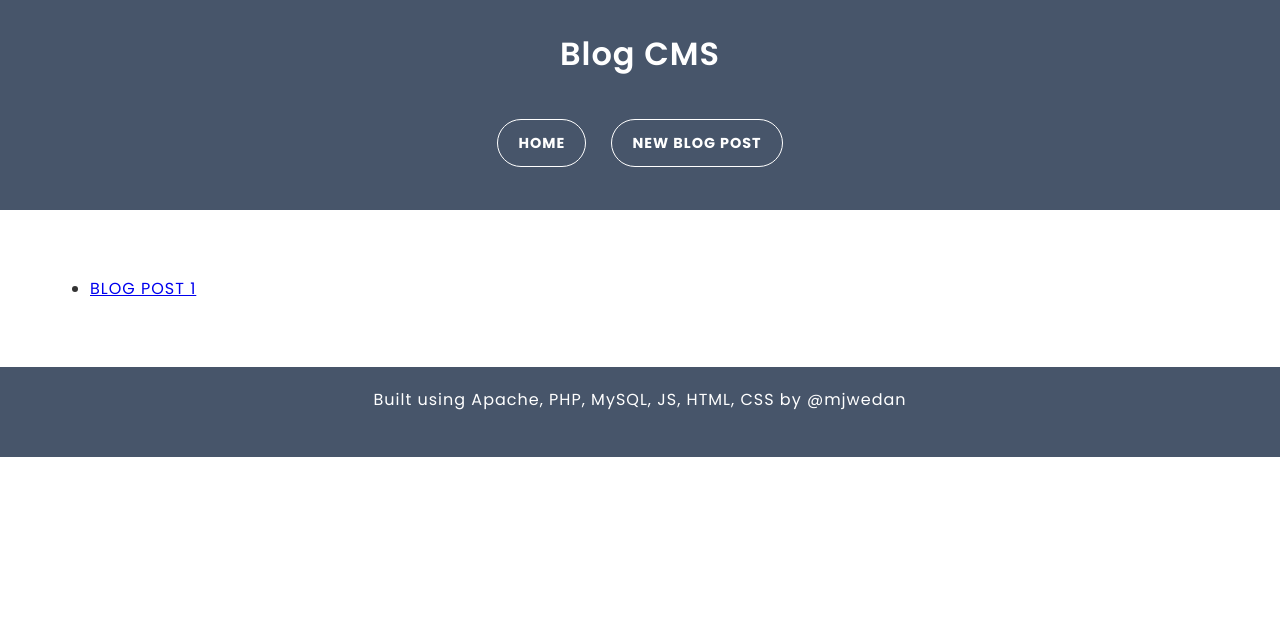
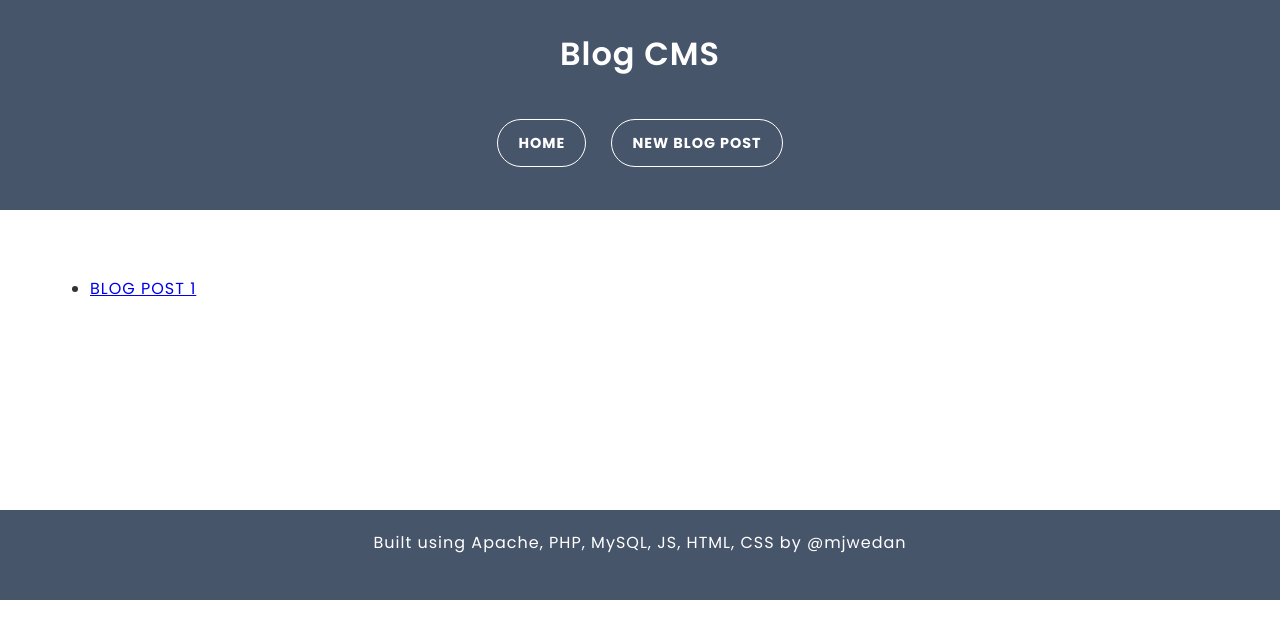
Before and after one commit to mjwedan/blog-cms, a PHP site: page / in a window 1280 px wide. Shown: the top 639 px of the page. Run offline with PHP 8.4, Linux system fonts and the light colour scheme.

Commit message:
CSS Edit 1 - Increase main height, push footer down

```diff
--- a/styles.css
+++ b/styles.css
@@ -89,7 +89,7 @@
          url('../fonts/poppins-v15-latin-ext_latin-800.woff') format('woff'); /* Chrome 6+, Firefox 3.6+, IE 9+, Safari 5.1+ */
   }
 
-body{
+html body{
     margin: 0;
     padding: 0;
     box-sizing: border-box;
@@ -137,6 +137,7 @@ h1{
 }
 
 main{
+    height: 300px;
     padding: 50px;
     box-sizing: border-box;
 }
```
